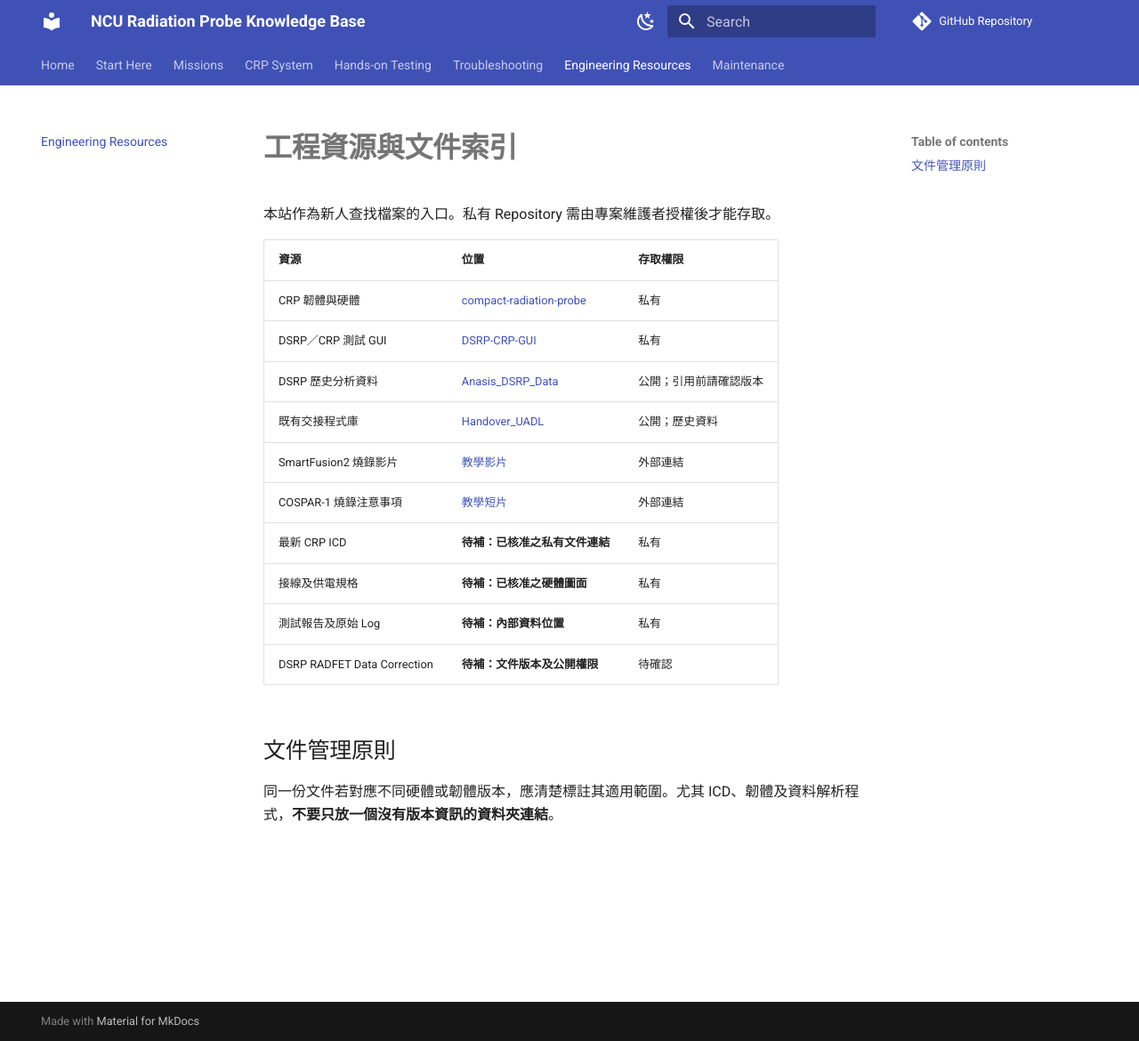
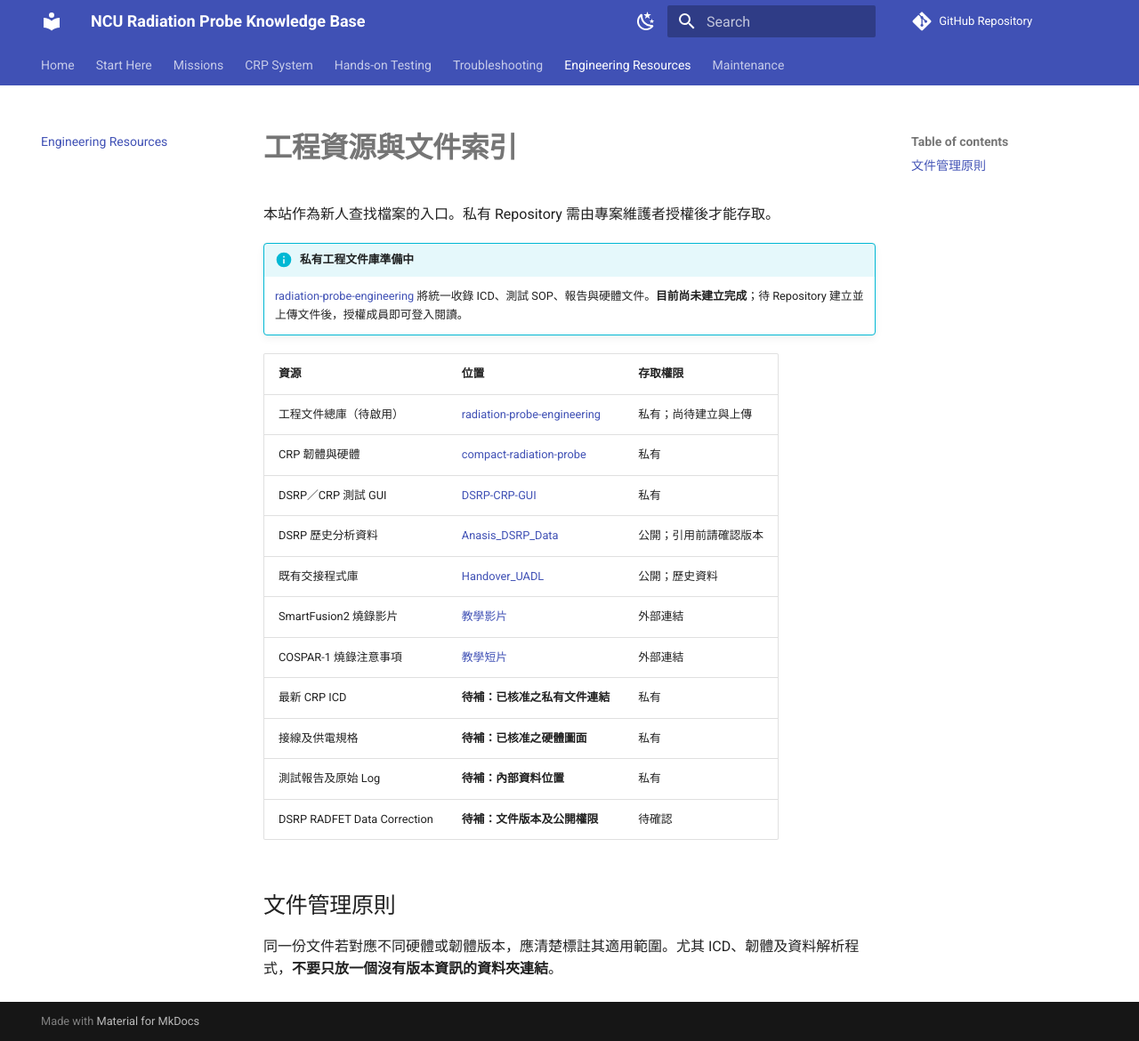
Before and after one commit to Mondayhs/radiation-probe-docs, an MkDocs documentation site: the page built from docs/resources.md, in a window 1280 px wide and 1170 px high. Shown: the whole window at 89% size. Built offline with MkDocs 1.6.1 and Material for MkDocs 9.7.7, drawn with Linux system fonts in a browser that asks for light colours; comment, search, counter and statistics services are not loaded.

Commit message:
Add planned private engineering documentation hub to public navigation

```diff
--- a/docs/resources.md
+++ b/docs/resources.md
@@ -2,8 +2,12 @@
 
 本站作為新人查找檔案的入口。私有 Repository 需由專案維護者授權後才能存取。
 
+!!! info "私有工程文件庫準備中"
+    [radiation-probe-engineering](https://github.com/Mondayhs/radiation-probe-engineering) 將統一收錄 ICD、測試 SOP、報告與硬體文件。**目前尚未建立完成**；待 Repository 建立並上傳文件後，授權成員即可登入閱讀。
+
 | 資源 | 位置 | 存取權限 |
 |---|---|---|
+| 工程文件總庫（待啟用） | [radiation-probe-engineering](https://github.com/Mondayhs/radiation-probe-engineering) | 私有；尚待建立與上傳 |
 | CRP 韌體與硬體 | [compact-radiation-probe](https://github.com/Mondayhs/compact-radiation-probe) | 私有 |
 | DSRP／CRP 測試 GUI | [DSRP-CRP-GUI](https://github.com/Mondayhs/DSRP-CRP-GUI) | 私有 |
 | DSRP 歷史分析資料 | [Anasis_DSRP_Data](https://github.com/Mondayhs/Anasis_DSRP_Data) | 公開；引用前請確認版本 |
```
